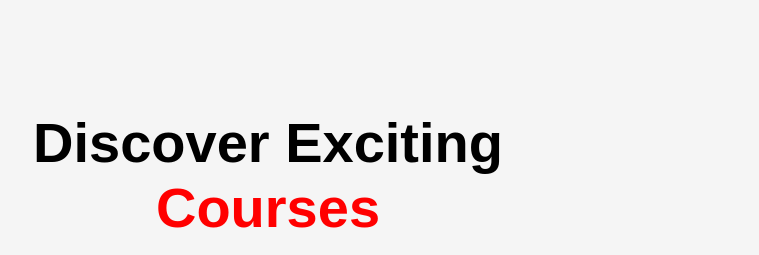
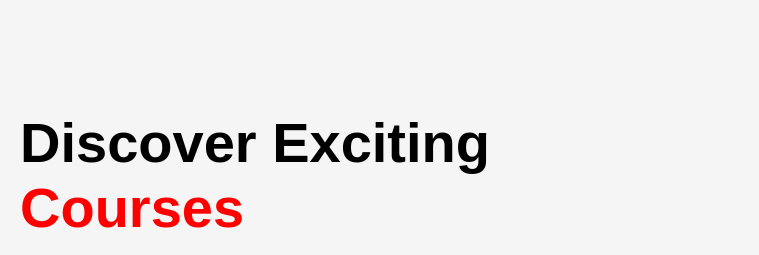
Before and after one commit to Muntahaa1/ATS, a plain HTML site: page index.html in a window 1280 px wide. Shown: the part 136-391 px from the top of the page, 0-759 px from the left. Drawn offline with Linux system fonts and the light colour scheme.

Commit message:
H2 Align Fix

```diff
--- a/styles.css
+++ b/styles.css
@@ -130,7 +130,7 @@ body {
     padding: 20px;
 }
 
-h2 {
+.courses-section h2 {
     text-align: center;
     margin-bottom: 20px;
 }
```
